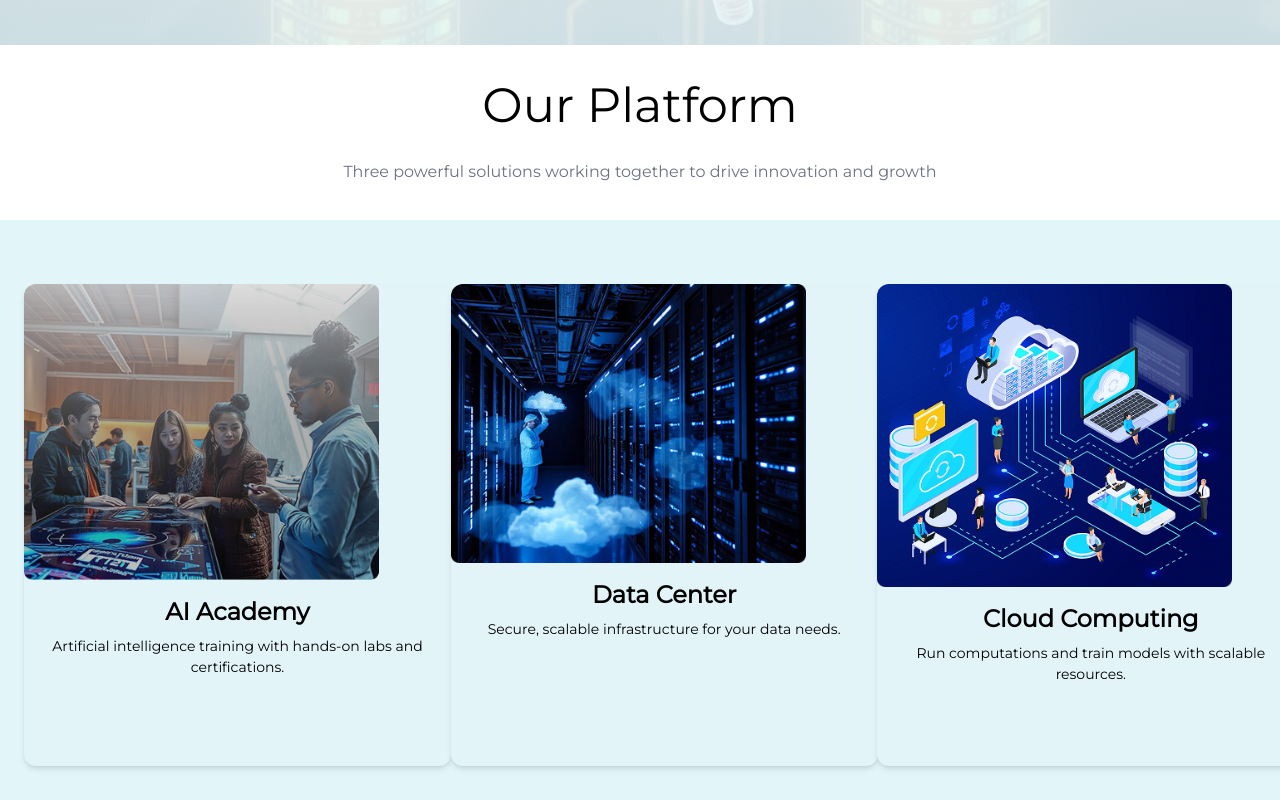
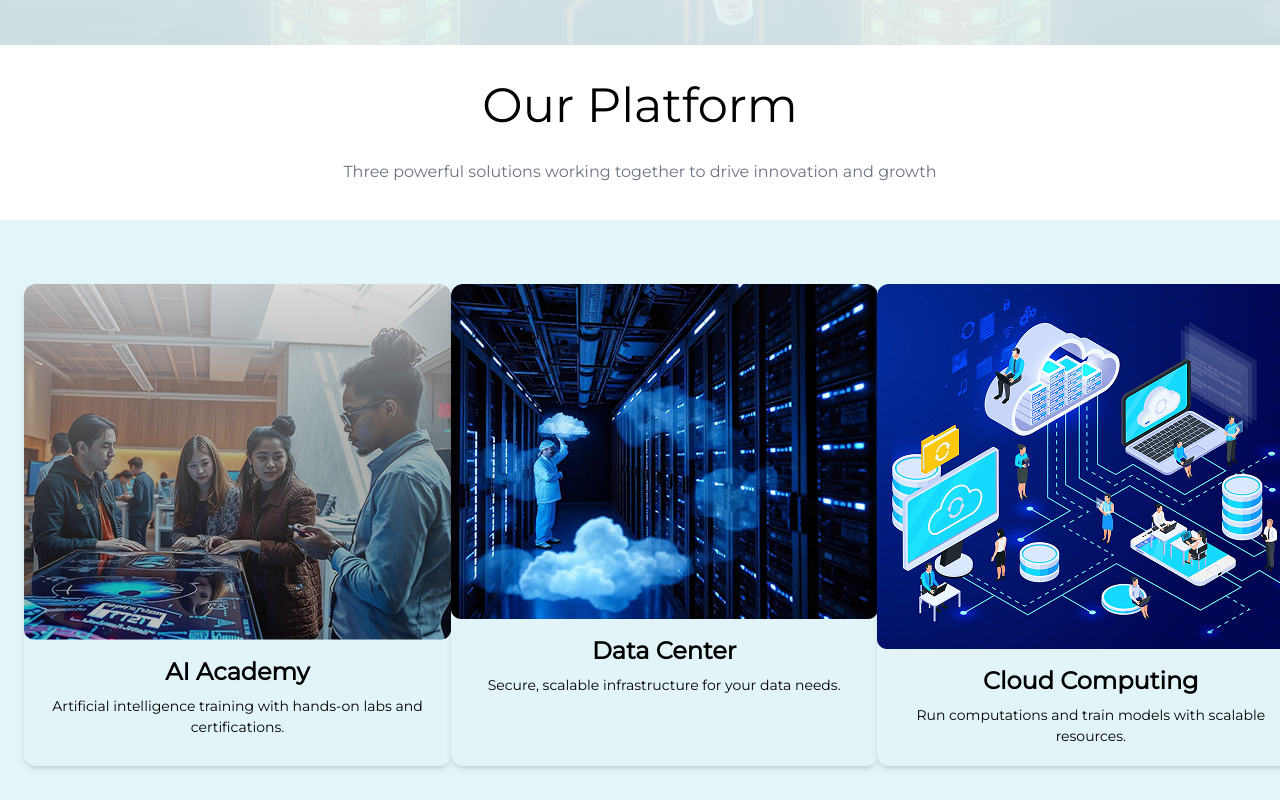
Before and after one commit to mosnyik/Lex-Impact-FE, a Next.js app in the folder lex-impact/: page / in a window 1280 px wide. Shown: the part 835-1635 px from the top of the page. Built offline with nearby package versions, Linux system fonts and the light colour scheme.

Commit message:
fix:force the image to fit the card

```diff
--- a/lex-impact/src/app/components/Card.tsx
+++ b/lex-impact/src/app/components/Card.tsx
@@ -6,7 +6,7 @@ const Card = ({ image, title, description}) => {
   return (
     <Link href={'#'} className="block">
       <div className="w-[427px] h-[482px] rounded-xl overflow-hidden shadow-md hover:shadow-xl transition-shadow duration-300 bg-[#e2f4f8] cursor-pointer">
-        <Image src={image} alt={title} width={355} height={227} className="object-cover" />
+        <Image src={image} alt={title} width={427} height={482} className="object-cover" />
         <div className="p-4">
           <h2 className="font-montserrat font-semibold text-2xl text-center mb-2">{title}</h2>
           <p className="font-montserrat font-normal text-[14px] text-center">{description}</p>
```
